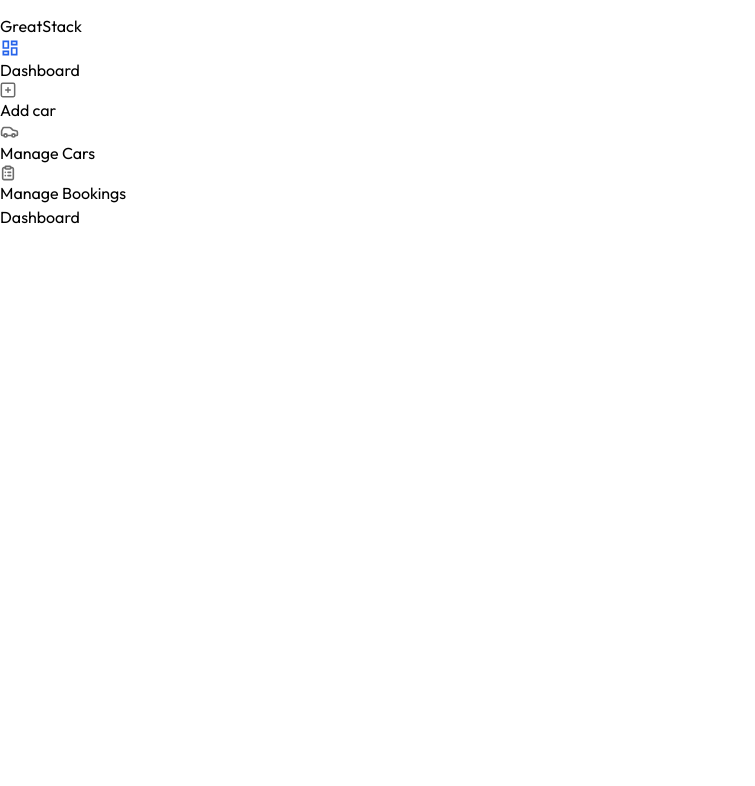
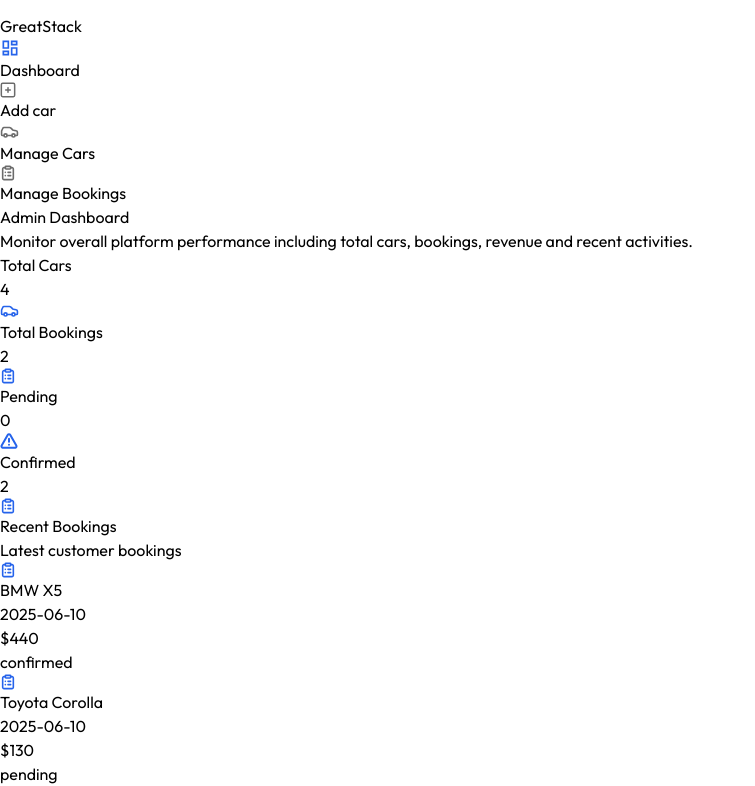
Before and after one commit to callmeskyy111/mern-car-rental, a React (Vite) app in the folder client/: page /owner in a window 1280 px wide. Shown: the part 456-1242 px from the top of the page, without its empty margins (0-755 px from the left). Before the commit the page ends 800 px from the top, so only its background shows below. Built offline with nearby package versions, Linux system fonts and the light colour scheme.

Commit message:
Recent-Bookings- Dashboard Page

```diff
--- a/client/src/pages/dashboard/Dashboard.jsx
+++ b/client/src/pages/dashboard/Dashboard.jsx
@@ -1,9 +1,109 @@
-import React from 'react'
+import { useEffect, useState } from "react";
+import { assets, dummyDashboardData } from "../../assets/assets";
+import Title from "../../components/Title";
 
 function Dashboard() {
+  const [data, setData] = useState({
+    totalCars: 0,
+    totalBookings: 0,
+    pendingBookings: 0,
+    completedBookings: 0,
+    recentBookings: [],
+    monthlyRevenue: 0,
+  });
+
+  const currency = import.meta.env.VITE_CURRENCY;
+
+  const dashboardCards = [
+    {
+      title: "Total Cars",
+      value: data.totalCars,
+      icon: assets.carIconColored,
+    },
+    {
+      title: "Total Bookings",
+      value: data.totalBookings,
+      icon: assets.listIconColored,
+    },
+    {
+      title: "Pending",
+      value: data.pendingBookings,
+      icon: assets.cautionIconColored,
+    },
+    {
+      title: "Confirmed",
+      value: data.completedBookings,
+      icon: assets.listIconColored,
+    },
+  ];
+
+  useEffect(() => {
+    setData(dummyDashboardData);
+  }, []);
+
   return (
-    <div>Dashboard</div>
-  )
+    <div className="px-4 pt-10 md:px-10 flex-1">
+      <Title
+        title="Admin Dashboard"
+        subTitle="Monitor overall platform performance including total cars, bookings, revenue and recent activities."
+      />
+      <div className="grid sm:grid-cols-2 md:grid-cols-3 lg:grid-cols-4 gap-6 my-8 max-w-3xl">
+        {dashboardCards.map((card, idx) => (
+          <div
+            key={idx}
+            className="flex gap-2 items-center justify-between p-4 rounded-md border border-borderColor">
+            <div>
+              <h1 className="text-xs text-gray-500">{card.title}</h1>
+              <p className="text-lg font-semibold">{card.value}</p>
+            </div>
+            <div className="flex items-center justify-center h-10 w-10 rounded-full bg-primary/10">
+              <img src={card.icon} alt="card-icon" className="w-4 h-4" />
+            </div>
+          </div>
+        ))}
+      </div>
+
+      <div className="flex flex-wrap items-start gap-6 mb-8 w-full">
+        {/* recent bookings */}
+        <div className="p-4 md:p-6 border border-borderColor rounded-md max-w-lg w-full">
+          <h1 className="text-lg font-medium">Recent Bookings</h1>
+          <p className="text-gray-500">Latest customer bookings</p>
+          {data.recentBookings.map((booking, idx) => (
+            <div key={idx} className="mt-4 flex items-center justify-between">
+              <div className="flex items-center gap-2">
+                <div className="hidden md:flex items-center justify-center w-12 h-12 rounded-full bg-primary/10">
+                  <img
+                    src={assets.listIconColored}
+                    alt="list-icon"
+                    className="h-5 w-5"
+                  />
+                </div>
+                <div className="">
+                  <p className="">
+                    {booking.car.brand} {booking.car.model}
+                  </p>
+                  <p className="text-sm text-gray-500">
+                    {booking.createdAt.split("T")[0]}
+                  </p>
+                </div>
+              </div>
+              <div className="flex items-center gap-2 font-medium">
+                <p className="text-sm text-gray-500">
+                  {currency}
+                  {booking.price}
+                </p>
+                <p className="px-3 py-0.5 border border-borderColor rounded-full text-sm">
+                  {booking.status}
+                </p>
+              </div>
+            </div>
+          ))}
+        </div>
+        {/* monthly revenue */}
+        <div className=""></div>
+      </div>
+    </div>
+  );
 }
 
-export default Dashboard
+export default Dashboard;
--- a/client/src/pages/dashboard/ManageCars.jsx
+++ b/client/src/pages/dashboard/ManageCars.jsx
@@ -1,5 +1,5 @@
 import React from "react";
 
 export default function ManageCars() {
-  return <div></div>;
+  return <div>Manage Cars</div>;
 }
```
